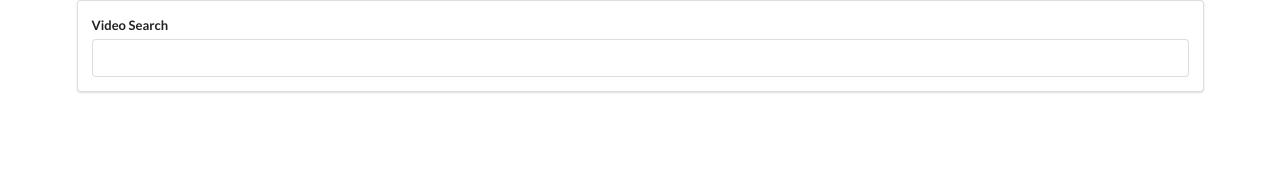
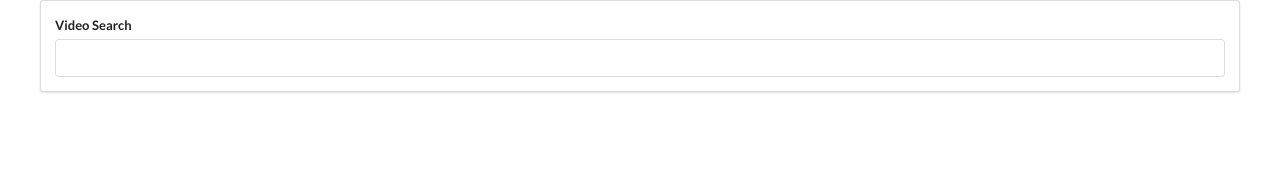
Before and after one commit to calebesg/app-videos, a React (Create React App) app: page / in a window 1280 px wide. Shown: the top 170 px of the page. Built offline with nearby package versions, Linux system fonts and the light colour scheme.

Commit message:
bug: image height

```diff
--- a/src/components/App.jsx
+++ b/src/components/App.jsx
@@ -25,7 +25,7 @@ export class App extends React.Component {
 
   render() {
     return (
-      <div className="ui container">
+      <div id="container" className="ui container fluid">
         <SearchBar onFormSubmit={this.requestTerm.bind(this)} />
 
         <div className="ui grid">
--- a/src/index.css
+++ b/src/index.css
@@ -1,3 +1,8 @@
+#container {
+  max-width: 1200px !important;
+  width: 100%;
+}
+
 .video-item {
   display: flex !important;
   gap: 1rem;
@@ -11,6 +16,7 @@
 
 .video-item img {
   max-width: 180px !important;
+  object-fit: contain !important;
 }
 
 .video-item h2 {
```
